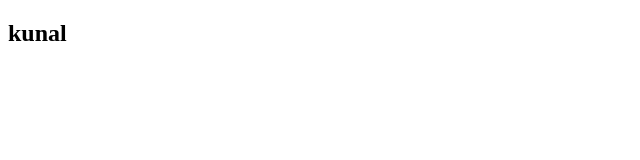
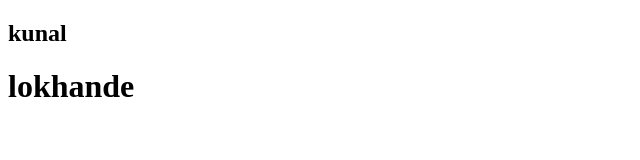
Before and after one commit to Kunallokhande3969/lkkkkkk, a plain HTML site: page index.html in a window 1280 px wide. Shown: the whole page, without its empty margins (0-640 px from the left). Drawn offline with Linux system fonts and the light colour scheme.

Commit message:
sirname added

```diff
--- a/index.html
+++ b/index.html
@@ -9,5 +9,6 @@
 <body>
 
 <h2>kunal</h2>
+<h1>lokhande</h1>
 </body>
 </html>
```
